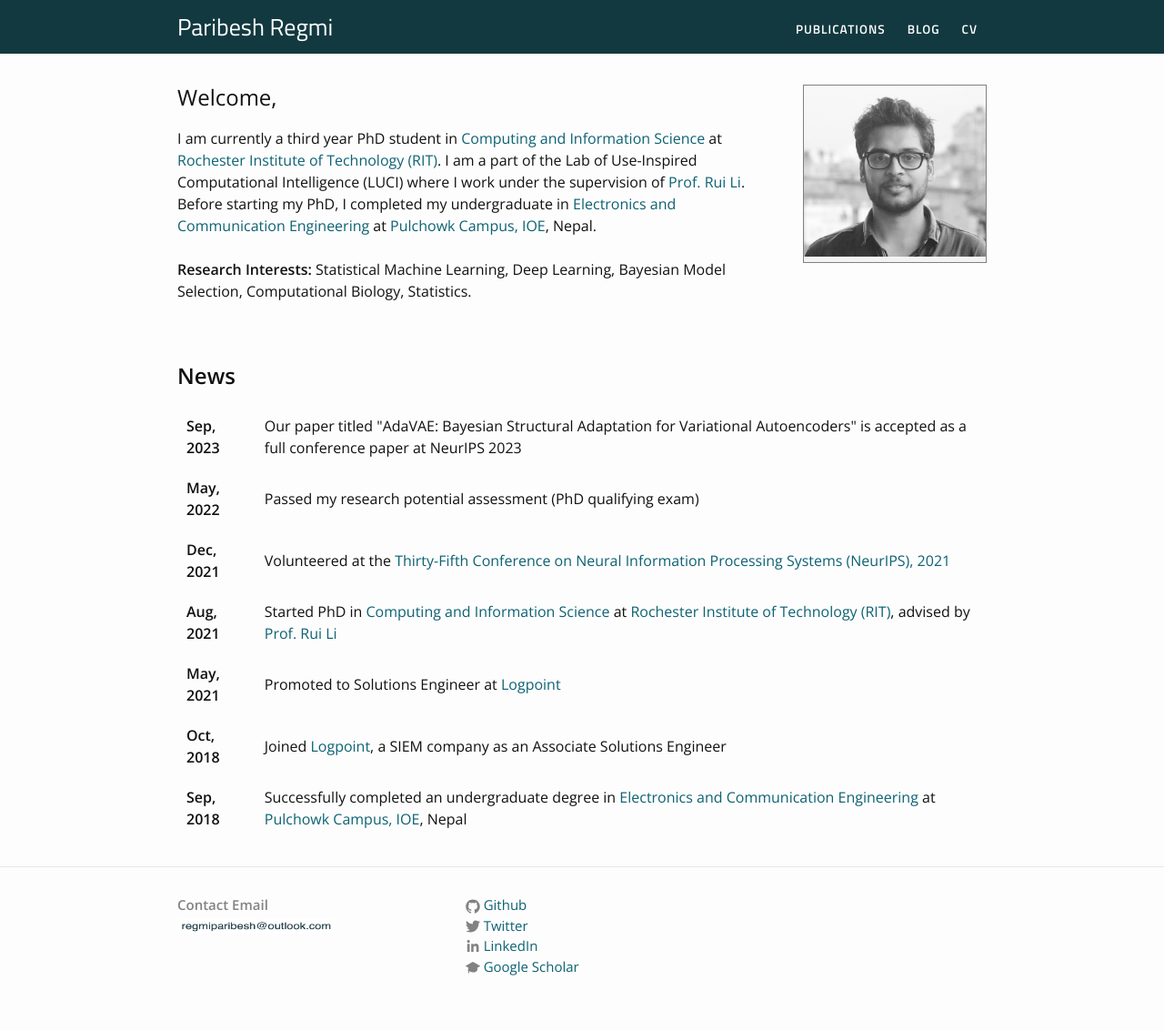
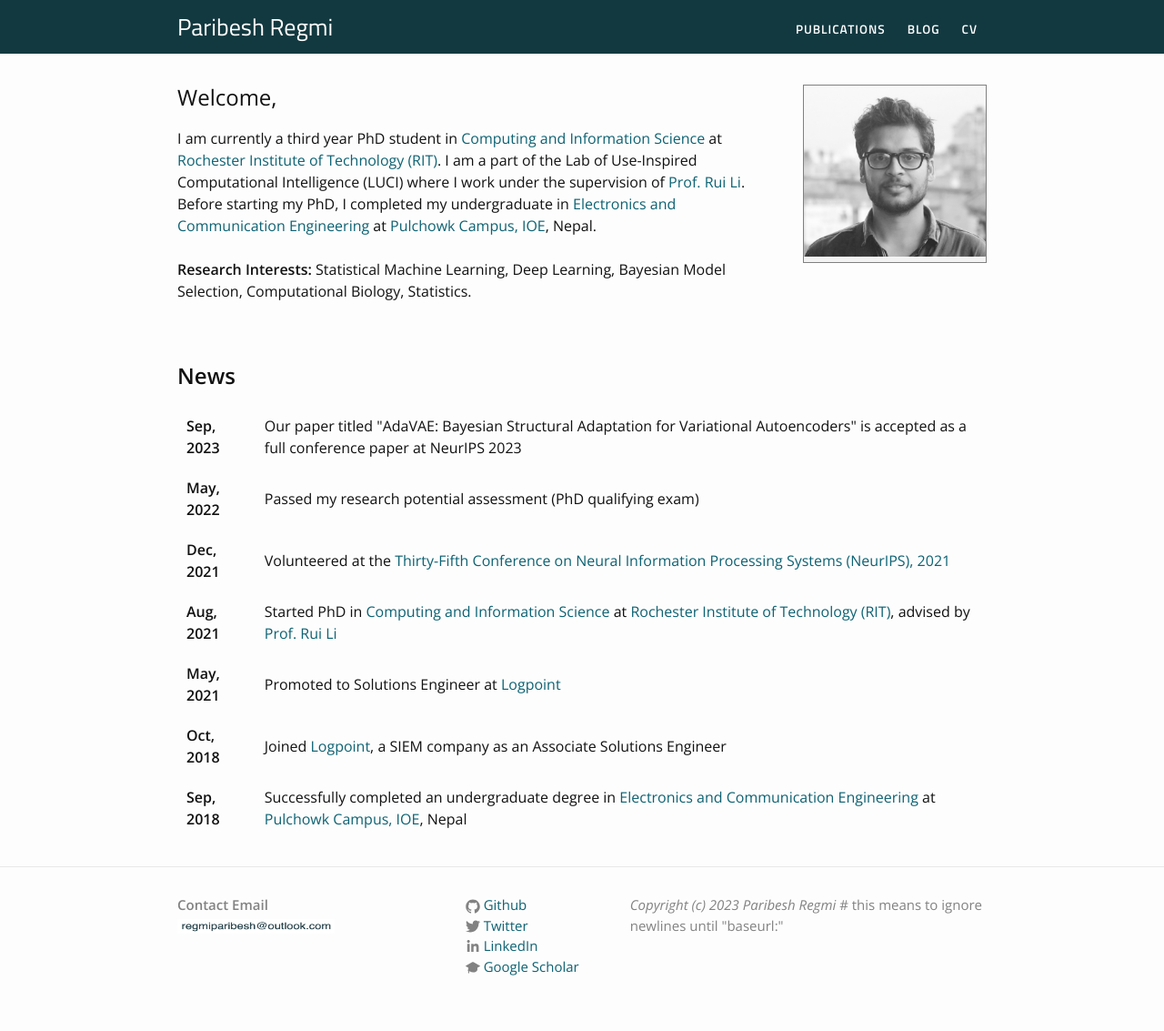
Before and after one commit to paribeshregmi/paribeshregmi.github.io, a Jekyll site: the page built from index.markdown, in a window 1280 px wide. Shown: the whole page at 91% size. Built offline with Jekyll 4.4.1, drawn with Linux system fonts in a browser that asks for light colours.

Commit message:
Update _config.yml

```diff
--- a/_config.yml
+++ b/_config.yml
@@ -20,7 +20,9 @@
 
 title: Paribesh Regmi
 # general_email: ""
-description: >- # this means to ignore newlines until "baseurl:"
+description: >-
+  <i>Copyright (c) 2023 Paribesh Regmi</i>
+  # this means to ignore newlines until "baseurl:"
 baseurl: "" # the subpath of your site, e.g. /blog
 url: "" # the base hostname & protocol for your site, e.g. http://example.com
 disqus: https://alienspline.disqus.com/embed.js
```
